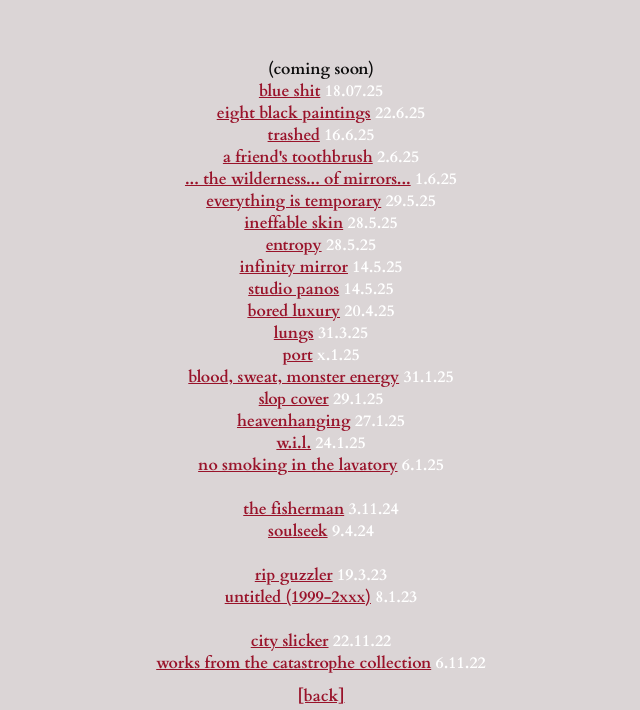
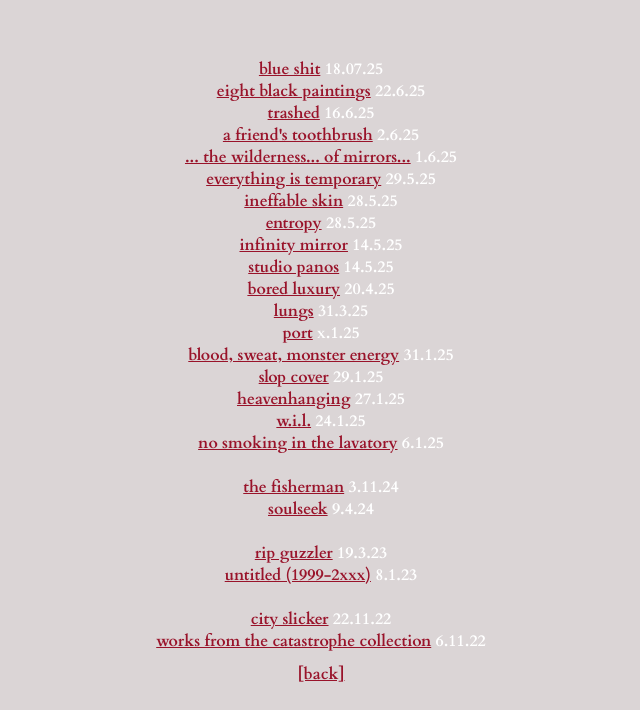
Before and after one commit to geni-x/geni-x.github.io, a plain HTML site: page home.html in a window 1280 px wide. Shown: the part 279-989 px from the top of the page, without its empty margins (319-959 px from the left). Drawn offline with Linux system fonts and the light colour scheme.

Commit message:
minor home changes, css changes

```diff
--- a/home.html
+++ b/home.html
@@ -26,7 +26,7 @@
     <!--2025 JUNE-->
     <section class="year">
       <ul>
-        <li><a href="home.html"></a>(coming soon)<span></span></li>
+        <li><a href="home.html"></a><span></span></li>
         <li><a href="trouble/blueshit/installation-view.html">blue shit</a><span> 18.07.25 </span></li>
         <li><a href="trouble/eightpaintings/installation-view.html">eight black paintings</a><span> 22.6.25 </span></li>
         <li><a href="trouble/trashed/installation-view.html">trashed</a><span> 16.6.25 </span></li>
--- a/style.css
+++ b/style.css
@@ -193,7 +193,7 @@
 }
 
 ul,li {
-  color: #0c0c0c;
+  color: #99132A;
   margin: auto;
   list-style: none;
   position: relative;
```
